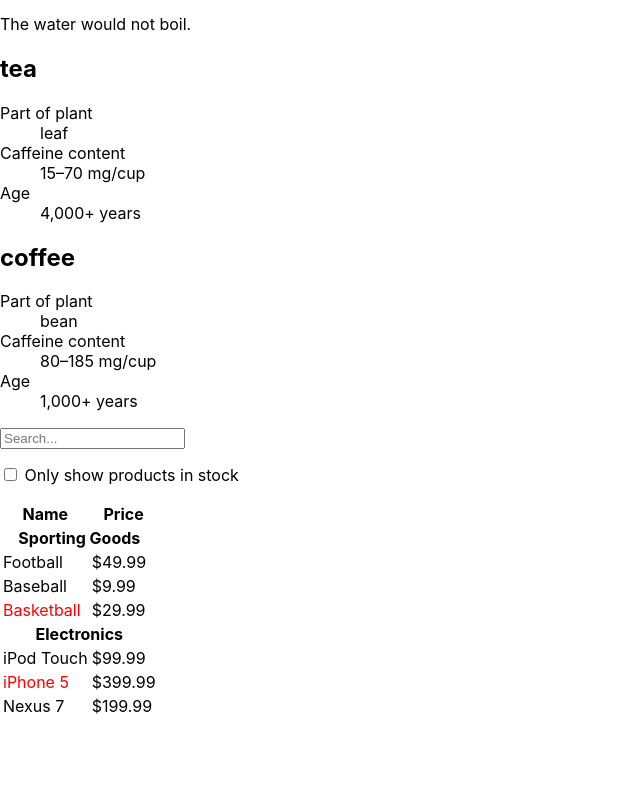
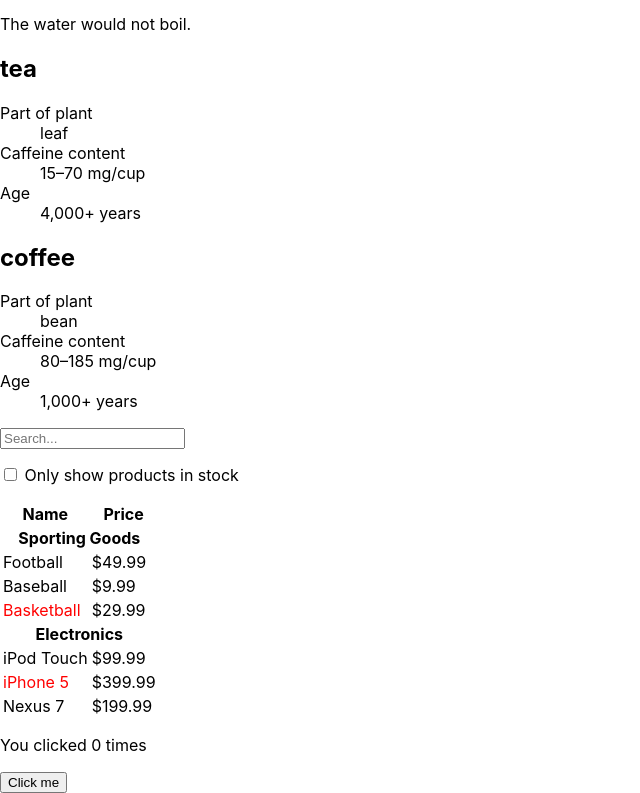
Before and after one commit to Namikachi/react, a React (Create React App) app: page / in a window 1280 px wide. Shown: the part 559-1352 px from the top of the page, without its empty margins (0-640 px from the left). Before the commit the page ends 1278 px from the top, so only its background shows below. Built offline with nearby package versions, Linux system fonts and the light colour scheme.

Commit message:
my nineth commit
- Using the Effect Hook

```diff
--- /dev/null
+++ b/src/UsingTheEffectHook.js
@@ -0,0 +1,24 @@
+// By using useEffect Hook, you tell React that your component needs to do something after render.
+// Does useEffect run after every render? Yes!
+import React, { useState, useEffect } from 'react';
+
+function UsingTheEffectHook() {
+  const [count, setCount] = useState(0);
+
+  // Similar to componentDidMount and componentDidUpdate:
+  useEffect(() => {
+    // Update the document title using the browser API
+    document.title = `You clicked ${count} times`;
+  });
+
+  return (
+    <div>
+      <p>You clicked {count} times</p>
+      <button onClick={() => setCount(count + 1)}>
+        Click me
+      </button>
+    </div>
+  );
+}
+
+export default UsingTheEffectHook;
--- a/src/index.js
+++ b/src/index.js
@@ -13,6 +13,7 @@
 import LiftingStateUp from './LiftingStateUp';
 import CompositionVsInheritance from './CompositionVsInheritance';
 import ThinkingInReact from './ThinkingInReact';
+import UsingTheEffectHook from './UsingTheEffectHook';
 import reportWebVitals from './reportWebVitals';
 
 // To render a React element, first pass the DOM element to ReactDOM.createRoot(), then pass the React element to root.render():
@@ -33,6 +34,7 @@
       <CompositionVsInheritance />
       <ConditionalRendering />
       <ThinkingInReact />
+      <UsingTheEffectHook />
     </React.StrictMode>
   </>
   // <React.StrictMode>
```
